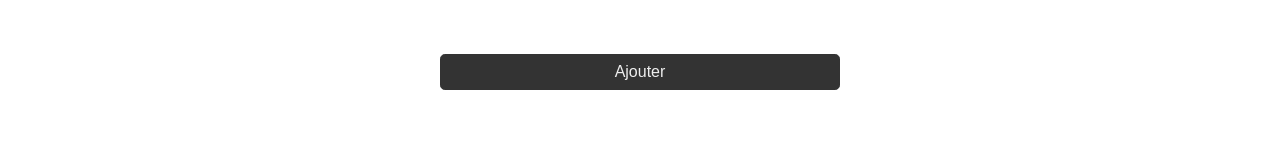
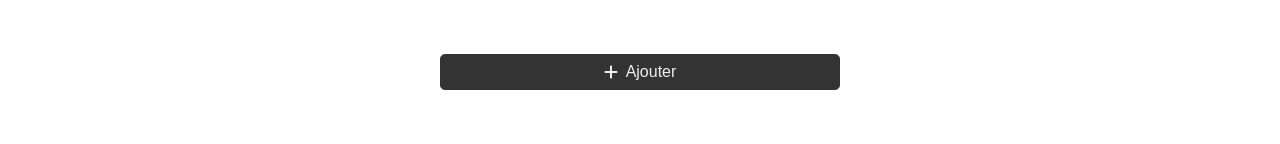
Before and after one commit to jlg-formation/vjs-mai-2023, a Vue app in the folder front/: page /stock/add in a window 1280 px wide. Shown: the part 326-470 px from the top of the page. Built offline with nearby package versions, Linux system fonts and the light colour scheme.

Commit message:
dev: added plus icon on add button

```diff
--- a/front/src/stock/views/AddView.vue
+++ b/front/src/stock/views/AddView.vue
@@ -16,7 +16,10 @@
         <span>Quantité</span>
         <input type="number" />
       </label>
-      <button class="primary">Ajouter</button>
+      <button class="primary">
+        <font-awesome-icon icon="fa-solid fa-plus" />
+        <span>Ajouter</span>
+      </button>
     </form>
   </main>
 </template>
```
